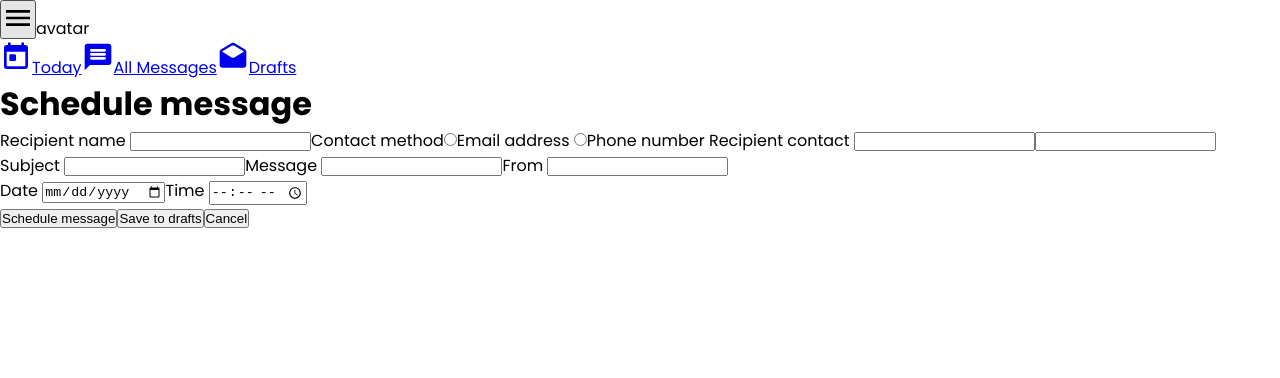
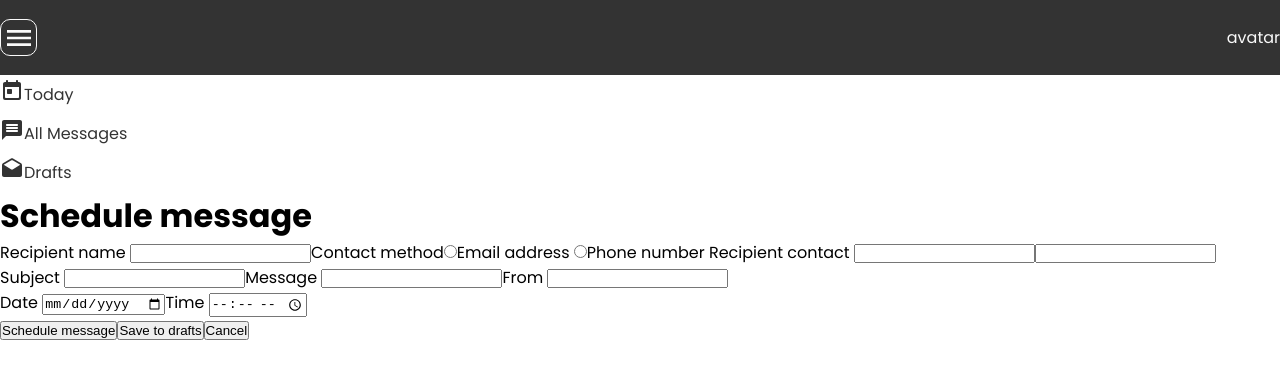
Before and after one commit to Ngoakor12/message-robot, a React (Create React App) app: page /schedule in a window 1280 px wide. Shown: the top 378 px of the page. Built offline with nearby package versions, Linux system fonts and the light colour scheme.

Commit message:
chore(Home): started styling

```diff
--- a/src/App.css
+++ b/src/App.css
@@ -14,3 +14,52 @@ code {
   font-family: source-code-pro, Menlo, Monaco, Consolas, "Courier New",
     monospace;
 }
+
+:root{
+  --dark-gray:#333333;
+  --light-gray:#FAFAFA;
+  --border-radius:10px;
+}
+
+.App{
+  display: grid;
+  /* color: red; */
+}
+
+.main-header{
+  color: var(--light-gray);
+  background-color: var(--dark-gray);
+  min-height: 75px;
+  display: flex;
+  align-items: center;
+  justify-content: space-between;
+}
+
+.menu-icon{
+  display: inline-flex;
+  align-items: center;
+  justify-content: center;
+  color:#FAFAFA;
+  background: none;
+  border: 1px solid var(--light-gray);
+  width: 37px;
+  height: 37px;
+  border-radius: var(--border-radius);
+}
+
+.navigation{
+  display: flex;
+  flex-direction: column;
+  /* justify-content: center; */
+}
+
+.navigation a{
+  display: flex;
+  align-items: center;
+  color: var(--dark-gray);
+  text-decoration: none;
+}
+
+.navigation a  svg{
+  width: 24px;
+}
--- a/src/components/Navigation.js
+++ b/src/components/Navigation.js
@@ -5,21 +5,21 @@ import { ReactComponent as DraftsIcon } from "../assets/IcRoundDrafts.svg";
 
 function Navigation({ isMenuOpen, setIsMenuOpen }) {
   return (
-    <nav>
+    <nav className="navigation">
       <NavLink to="/today">
-        <span>
+        <span className="nav-icon">
           <TodayIcon />
         </span>
         Today
       </NavLink>
       <NavLink to="/messages">
-        <span>
+        <span className="nav-icon">
           <AllMessagesIcon />
         </span>
         All Messages
       </NavLink>
       <NavLink to="/drafts">
-        <span>
+        <span className="nav-icon">
           <DraftsIcon />
         </span>
         Drafts
```
